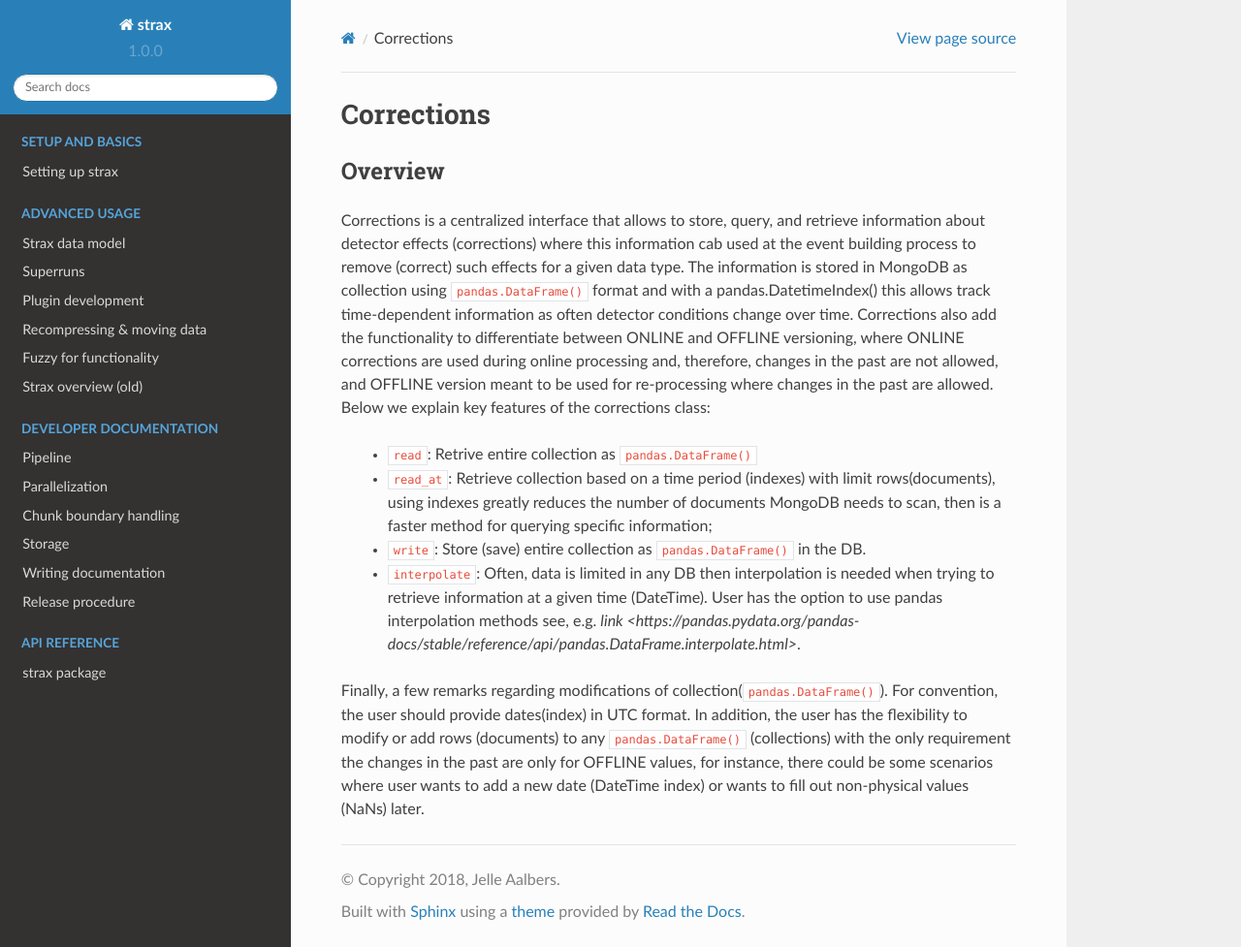
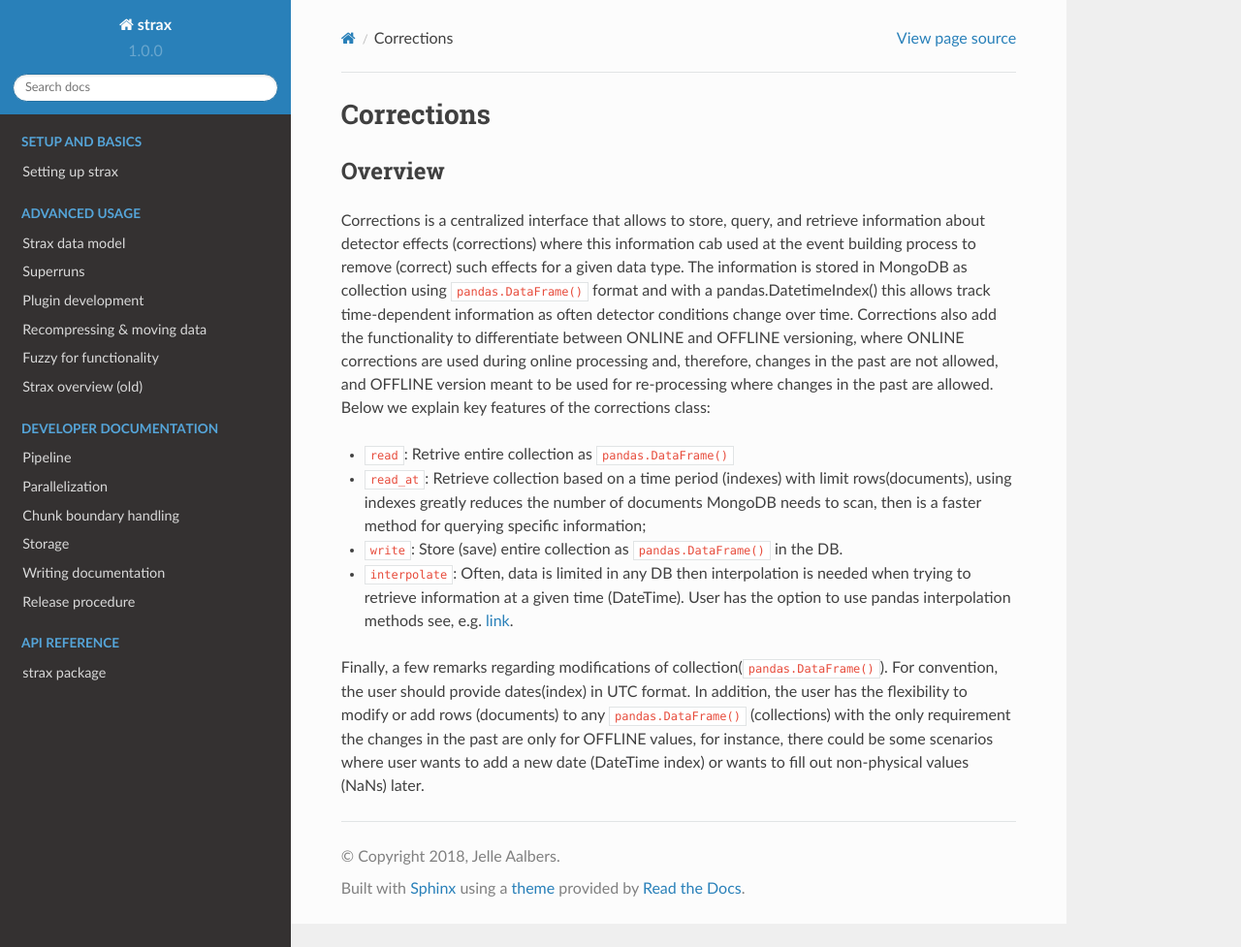
Before and after one commit to AxFoundation/strax, a Sphinx documentation site: the page built from docs/source/developer/corrections.rst, in a window 1280 px wide and 977 px high. Shown: the whole window at 97% size. Built offline with Sphinx 7.4.7 and the Read the Docs theme 2.0.0, drawn with Linux system fonts in a browser that asks for light colours.

Commit message:
update format

```diff
--- a/docs/source/developer/corrections.rst
+++ b/docs/source/developer/corrections.rst
@@ -5,10 +5,10 @@ Overview
 ---------
 Corrections is a centralized interface that allows to store, query, and retrieve information about detector effects (corrections) where this information cab used at the event building process to remove (correct) such effects for a given data type. The information is stored in MongoDB as collection using ``pandas.DataFrame()`` format and with a pandas.DatetimeIndex() this allows track time-dependent information as often detector conditions change over time. Corrections also add the functionality to differentiate between ONLINE and OFFLINE versioning, where ONLINE corrections are used during online processing and, therefore, changes in the past are not allowed, and OFFLINE version meant to be used for re-processing where changes in the past are allowed. Below we explain key features of the corrections class:
 
+*  ``read``: Retrive entire collection as ``pandas.DataFrame()``
+*  ``read_at``: Retrieve collection based on a time period (indexes) with limit rows(documents), using indexes greatly reduces the number of documents MongoDB needs to scan, then is a faster method for querying specific information;
+*  ``write``: Store (save) entire collection as ``pandas.DataFrame()`` in the DB.
+*  ``interpolate``: Often, data is limited in any DB then interpolation is needed when trying to retrieve information at a given time (DateTime). User has the option to use pandas interpolation methods see, e.g.  `link <https://pandas.pydata.org/pandas-docs/stable/reference/api/pandas.DataFrame.interpolate.html>`_.
 
- * ``read``: Retrive entire collection as ``pandas.DataFrame()``
- * ``read_at``: Retrieve collection based on a time period (indexes) with limit rows(documents), using indexes greatly reduces the number of documents MongoDB needs to scan, then is a faster method for querying specific information;
- * ``write``: Store (save) entire collection as ``pandas.DataFrame()`` in the DB.
- * ``interpolate``: Often, data is limited in any DB then interpolation is needed when trying to retrieve information at a given time (DateTime). User has the option to use pandas interpolation methods see, e.g.  `link <https://pandas.pydata.org/pandas-docs/stable/reference/api/pandas.DataFrame.interpolate.html>`.
 
 Finally, a few remarks regarding modifications of collection(``pandas.DataFrame()``). For convention, the user should provide dates(index) in UTC format. In addition, the user has the flexibility to modify or add rows (documents) to any ``pandas.DataFrame()`` (collections) with the only requirement the changes in the past are only for OFFLINE values, for instance, there could be some scenarios where user wants to add a new date (DateTime index) or wants to fill out non-physical values (NaNs) later.
```
